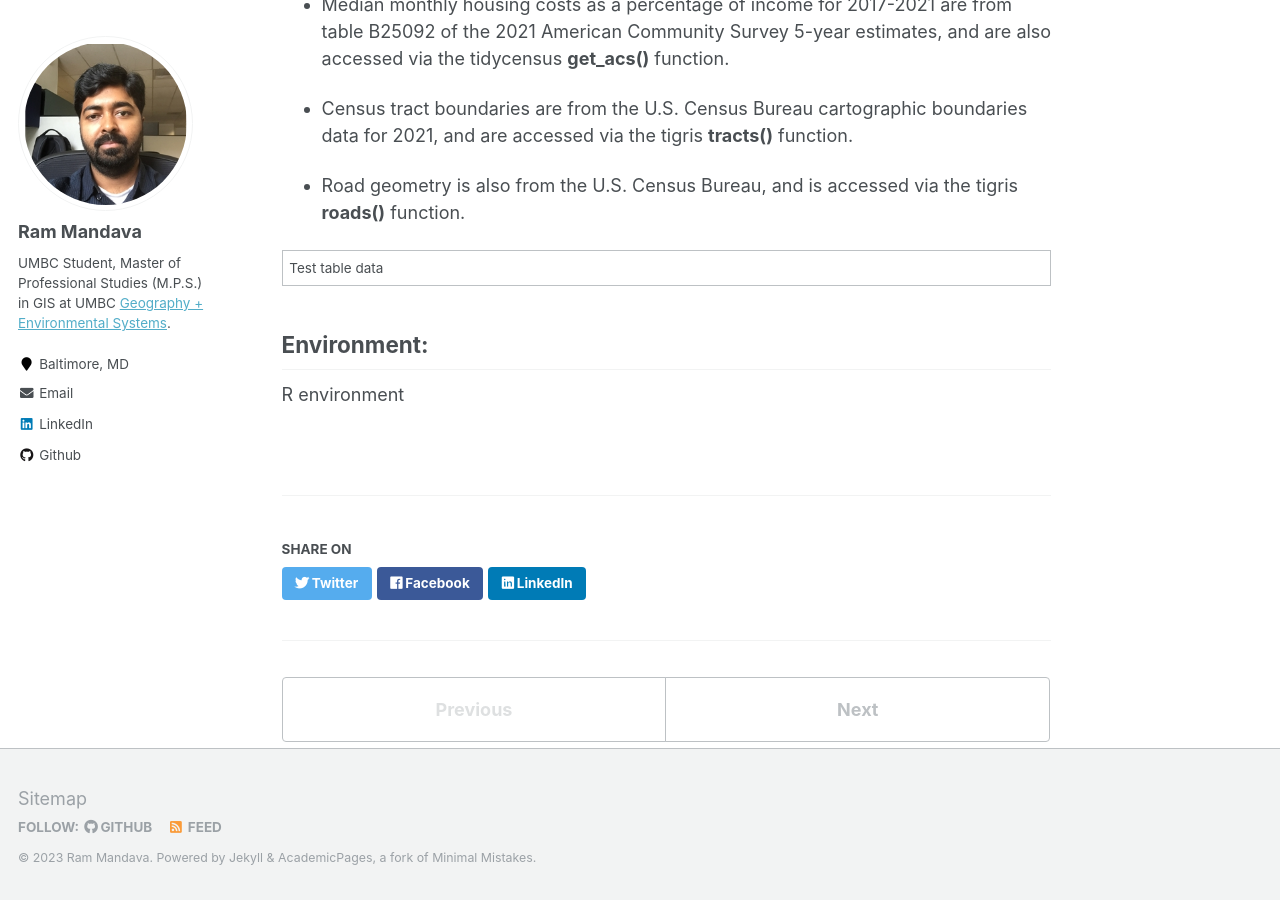
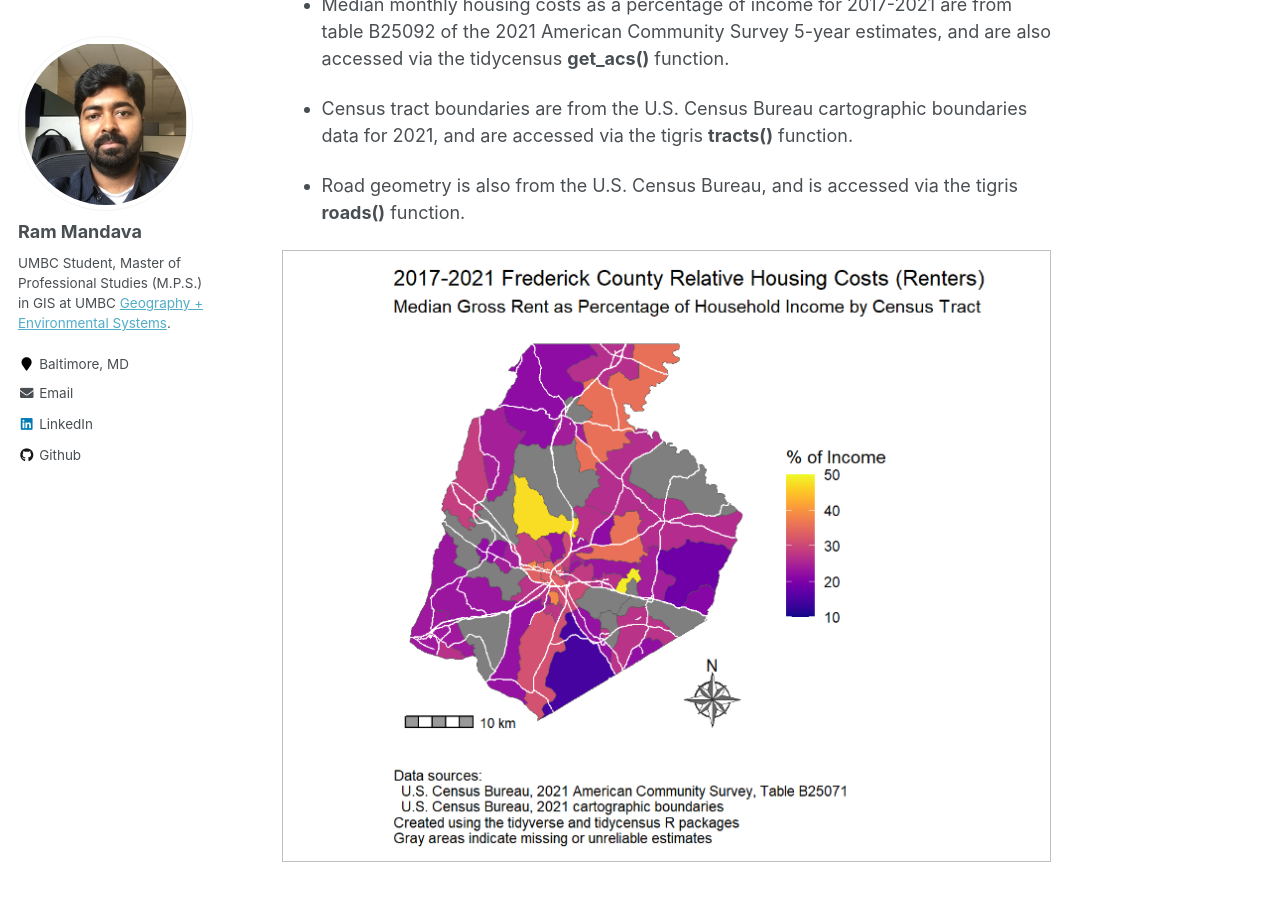
Before and after one commit to mandavaram/mandavaram.github.io, a Jekyll site: the page built from _portfolio/portfolio-1.md, in a window 1280 px wide and 900 px high, scrolled down 1143 px. Built offline with Jekyll 4.4.1, drawn with Linux system fonts in a browser that asks for light colours.

Commit message:
Update portfolio-1.md

```diff
--- a/_portfolio/portfolio-1.md
+++ b/_portfolio/portfolio-1.md
@@ -30,6 +30,6 @@ Used data from the following sources:
  - Census tract boundaries are from the U.S. Census Bureau cartographic boundaries data for 2021, and are accessed via the tigris **tracts()** function.
 
  - Road geometry is also from the U.S. Census Bureau, and is accessed via the tigris **roads()** function.
-<table><tr><td>Test table data </td></tr></table>
+<table><tr><td><img src='/images/2017-2021 Frederick County Relative Housing Costs (Renters).png'> </td></tr></table>
 ## Environment:
 R environment
```
